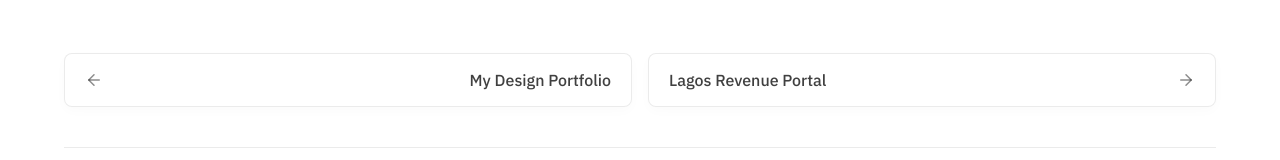
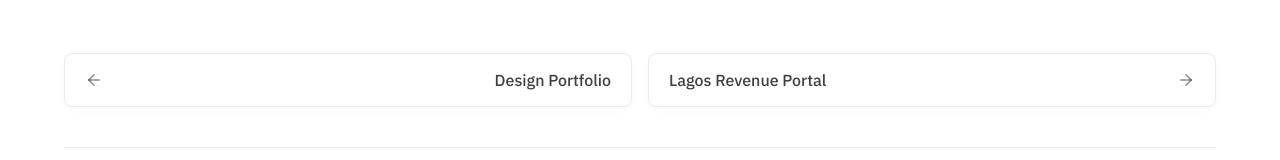
Before and after one commit to AniFUD/portfolio-project, a React (Vite) app: page /selected-work/assets in a window 1280 px wide. Shown: the part 2028-2188 px from the top of the page. Built offline with nearby package versions, Linux system fonts and the light colour scheme.

Commit message:
auto-sync: modifications on 2026-07-14 09:41:03

```diff
--- a/src/pages/case-studies/BuffaloCaseStudy.jsx
+++ b/src/pages/case-studies/BuffaloCaseStudy.jsx
@@ -124,7 +124,7 @@ export default function BuffaloCaseStudy() {
               <polyline points="12 19 5 12 12 5"></polyline>
             </svg>
           </span>
-          <span className="case-study-nav-title">My Design Portfolio</span>
+          <span className="case-study-nav-title">Design Portfolio</span>
         </Link>
         <Link to="/selected-work/lagos-revenue-portal" className="case-study-nav-btn next">
           <span className="case-study-nav-title">Lagos Revenue Portal</span>
```
